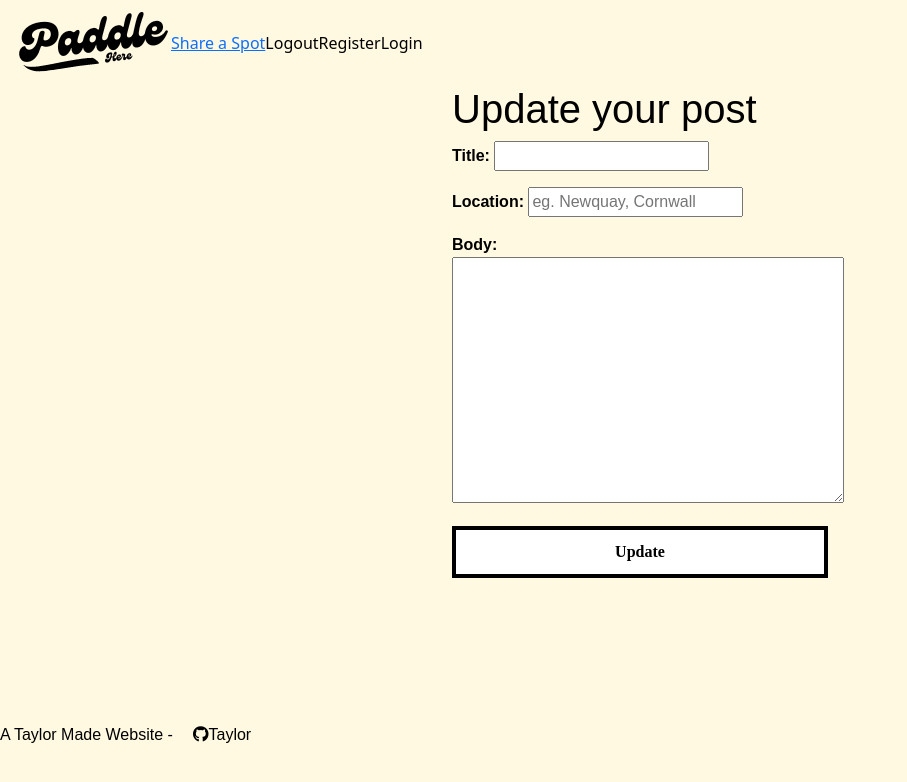
After one commit to Taylor-Carr/Paddle-HERE, a Django app: template blog/templates/update_post.html in a window 1280 px wide. The commit adds this page. Shown: the top 782 px of the page, without its empty margins (0-907 px from the left). Run offline with Django 4.2, Linux system fonts and the light colour scheme; the template is opened without the code that fills it: values that come from a table or form of the project are taken from there, others are empty.

Commit message:
added update blog post function

```diff
--- a/blog/templates/home.html
+++ b/blog/templates/home.html
@@ -7,7 +7,7 @@
 {% for post in object_list %}
 
    <li><a href ="{% url 'blog-details' post.pk %}">Spot Location - {{ post.location }}</a> - Posted by: {{ post.author.first_name }}
-   {{ post.author.last_name }}<br/>
+   {{ post.author.last_name }} - <a href="{% url 'update_post' post.pk %}">Edit post</a><br/>
    {{ post.body }}</li>
 
 {% endfor %}
--- /dev/null
+++ b/blog/templates/update_post.html
@@ -0,0 +1,14 @@
+{% extends 'base.html' %}
+
+{% block content %}
+
+<div class="container add-post-form">
+<h1>Update your post</h1>
+<form method="POST" class="add-post" id="addpost_form">
+    {% csrf_token %}
+    {{ form.as_p }}
+    <button type="submit">Update</button>
+</form>
+</div>
+
+{% endblock %}
--- a/blog/urls.py
+++ b/blog/urls.py
@@ -1,9 +1,9 @@
 from django.urls import path
-from .views import HomeView, BlogDetailView, AddPostView
+from .views import HomeView, BlogDetailView, AddPostView, UpdatePostView
 
 urlpatterns = [
     path('', HomeView.as_view(), name="home"),
     path('blog/<int:pk>', BlogDetailView.as_view(), name="blog-details"),
-    path('add_post/', AddPostView.as_view(), name='add_post'),
-
+    path('add_post/', AddPostView.as_view(), name="add_post"),
+    path('blog/edit/<int:pk>', UpdatePostView.as_view(), name="update_post"),
 ]
```
Also changed, not shown: blog/views.py (+7 -1 lines).
